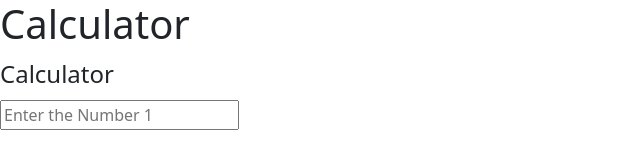
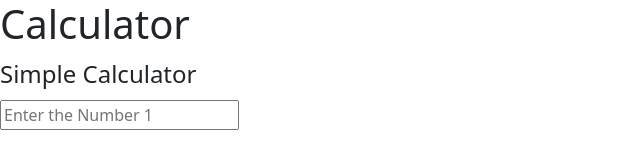
Before and after one commit to SinethKavinda/Calculator, a plain HTML site: page index.html in a window 1280 px wide. Shown: the top 152 px of the page, without its empty margins (0-640 px from the left). Drawn offline with nearby package versions, Linux system fonts and the light colour scheme.

Commit message:
customer add

```diff
--- a/index.html
+++ b/index.html
@@ -9,7 +9,7 @@
 <body>
     <h1>Calculator</h1>
     <fieldset>
-        <legend>Calculator</legend>
+        <legend>Simple Calculator</legend>
     <input type="number" placeholder="Enter the Number 1" id="number1"><br><br>
 
     <input type="number" placeholder="Enter the Number 2" id="number2"><br><br>
```
